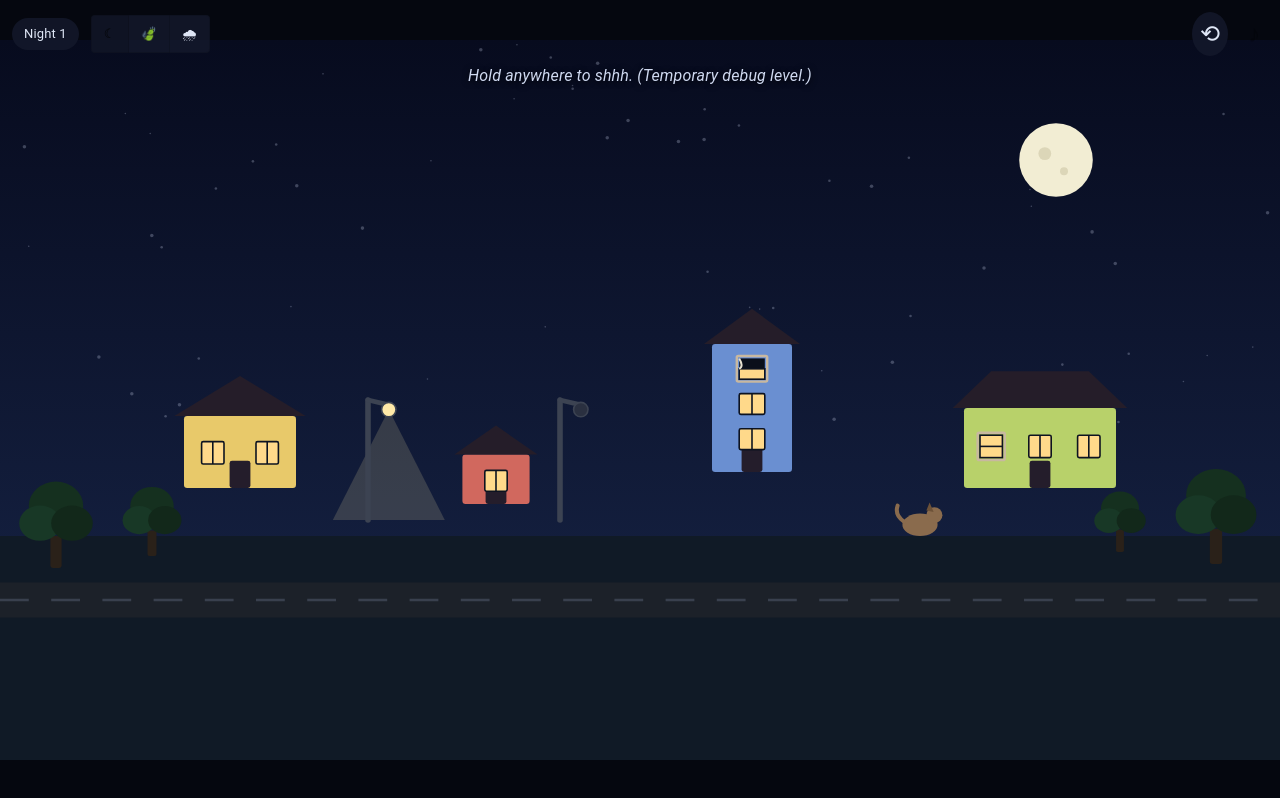
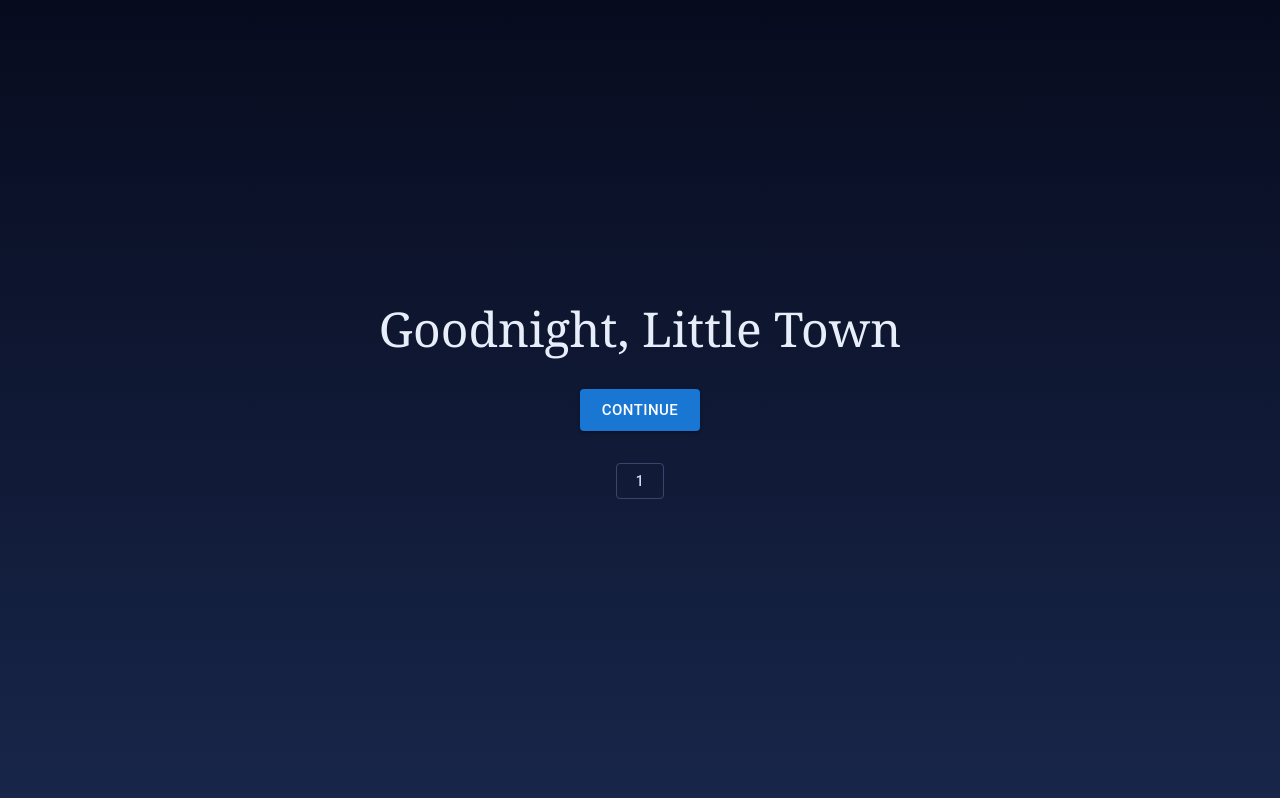
Before and after one commit to jonborchardt/goodnight, a React (Vite) app: page / in a window 1280 px wide. Built offline with nearby package versions, Linux system fonts and the light colour scheme.

Commit message:
feat: title screen, progress persistence, ending boundary, app state machine

```diff
--- a/index.html
+++ b/index.html
@@ -4,7 +4,7 @@
     <meta charset="UTF-8" />
     <link rel="icon" type="image/svg+xml" href="/favicon.svg" />
     <meta name="viewport" content="width=device-width, initial-scale=1.0" />
-    <title>goodnight</title>
+    <title>Goodnight, Little Town</title>
   </head>
   <body>
     <div id="root"></div>
--- a/src/App.tsx
+++ b/src/App.tsx
@@ -1,16 +1,85 @@
+import { useCallback, useEffect, useState } from 'react'
+import Box from '@mui/material/Box'
+import Fade from '@mui/material/Fade'
+import Typography from '@mui/material/Typography'
 import { LEVELS } from './game/levels'
+import { loadProgress, saveProgress } from './progress'
 import TownScene from './scene/TownScene'
+import EndingSequence from './ui/EndingSequence'
 import Hud from './ui/Hud'
+import TitleScreen from './ui/TitleScreen'
 import { useGameLoop } from './ui/useGameLoop'
 
-// Temporary shell so every scene task is visually verifiable.
-// Task 6 replaces this with the title/night/ending state machine.
-export default function App() {
-  const { state, controls } = useGameLoop(LEVELS[0])
+const GOODNIGHT_PAUSE_MS = 3000 // "Goodnight." breathes ~3 s before the next night
+
+// DEV-only deep link for playtesting: ?night=N jumps straight to night N.
+function initialNight(): number | null {
+  if (import.meta.env.DEV) {
+    const n = Number(new URLSearchParams(window.location.search).get('night'))
+    if (Number.isInteger(n) && n >= 1 && n <= LEVELS.length) return n
+  }
+  return null
+}
+
+function Night({ night, onAdvance }: { night: number; onAdvance: (next: number | null) => void }) {
+  const level = LEVELS[night - 1]
+  const { state, controls } = useGameLoop(level)
+  const isFinal = night === LEVELS.length
+  const complete = state.status === 'complete'
+
+  // Record progress the moment the night settles.
+  useEffect(() => {
+    if (!complete) return
+    const p = loadProgress()
+    const unlocked = Math.min(night + 1, LEVELS.length)
+    if (unlocked > p.highestNight) saveProgress({ highestNight: unlocked })
+  }, [complete, night])
+
+  // Ordinary nights: let the dark town breathe under "Goodnight.", then advance.
+  useEffect(() => {
+    if (!complete || isFinal) return
+    const t = window.setTimeout(() => onAdvance(night + 1), GOODNIGHT_PAUSE_MS)
+    return () => window.clearTimeout(t)
+  }, [complete, isFinal, night, onAdvance])
+
+  // Stable identity: Night re-renders every sim tick (even after 'complete'),
+  // so an inline arrow here would reset EndingSequence's timeout each frame.
+  const onEndingDone = useCallback(() => onAdvance(null), [onAdvance])
+
   return (
     <>
       <TownScene state={state} controls={controls} />
       <Hud state={state} controls={controls} />
+      {complete && !isFinal && (
+        <Fade in timeout={800}>
+          <Box
+            sx={{
+              position: 'fixed',
+              inset: 0,
+              display: 'flex',
+              alignItems: 'center',
+              justifyContent: 'center',
+              pointerEvents: 'none',
+            }}
+          >
+            <Typography
+              variant="h3"
+              sx={{ color: '#e8edfa', fontFamily: 'Georgia, serif', textShadow: '0 2px 12px #000' }}
+            >
+              Goodnight.
+            </Typography>
+          </Box>
+        </Fade>
+      )}
+      {complete && isFinal && <EndingSequence onDone={onEndingDone} />}
     </>
   )
 }
+
+export default function App() {
+  const [night, setNight] = useState<number | null>(initialNight)
+  if (night === null) {
+    return <TitleScreen highestNight={loadProgress().highestNight} onStart={setNight} />
+  }
+  return <Night key={night} night={night} onAdvance={setNight} />
+}
--- /dev/null
+++ b/src/progress.ts
@@ -0,0 +1,32 @@
+const KEY = 'goodnight.progress'
+
+export interface Progress {
+  highestNight: number
+}
+
+export function loadProgress(): Progress {
+  try {
+    const raw = localStorage.getItem(KEY)
+    if (raw) {
+      const p: unknown = JSON.parse(raw)
+      if (
+        typeof p === 'object' &&
+        p !== null &&
+        typeof (p as Progress).highestNight === 'number'
+      ) {
+        return { highestNight: Math.max(1, Math.min(10, (p as Progress).highestNight)) }
+      }
+    }
+  } catch {
+    // corrupted or unavailable storage: fall through to a fresh start
+  }
+  return { highestNight: 1 }
+}
+
+export function saveProgress(p: Progress): void {
+  try {
+    localStorage.setItem(KEY, JSON.stringify(p))
+  } catch {
+    // storage unavailable (private mode etc.) - progress just won't persist
+  }
+}
--- /dev/null
+++ b/src/ui/EndingSequence.tsx
@@ -0,0 +1,42 @@
+import { useEffect } from 'react'
+import Box from '@mui/material/Box'
+import Fade from '@mui/material/Fade'
+import Typography from '@mui/material/Typography'
+
+// PLAN 4 BOUNDARY: Plan 4 (nights authoring) replaces this component's body
+// with the full night-10 extended ending (dog curls up, traffic gone, the
+// tiny lone-window joke). The props are the stable contract: it is mounted
+// over the still-rendering, settled scene when the FINAL night completes,
+// and calls onDone() when the ending has played out (returns to title).
+export default function EndingSequence({ onDone }: { onDone: () => void }) {
+  useEffect(() => {
+    const t = window.setTimeout(onDone, 6000)
+    return () => window.clearTimeout(t)
+  }, [onDone])
+  return (
+    <Fade in timeout={1200}>
+      <Box
+        sx={{
+          position: 'fixed',
+          inset: 0,
+          display: 'flex',
+          flexDirection: 'column',
+          alignItems: 'center',
+          justifyContent: 'center',
+          gap: 2,
+          pointerEvents: 'none',
+        }}
+      >
+        <Typography
+          variant="h3"
+          sx={{ color: '#e8edfa', fontFamily: 'Georgia, serif', textAlign: 'center', textShadow: '0 2px 12px #000' }}
+        >
+          Goodnight, Little Town.
+        </Typography>
+        <Typography sx={{ color: '#b9c4de', textShadow: '0 1px 8px #000' }}>
+          Everyone is finally asleep.
+        </Typography>
+      </Box>
+    </Fade>
+  )
+}
--- /dev/null
+++ b/src/ui/TitleScreen.tsx
@@ -0,0 +1,48 @@
+import Box from '@mui/material/Box'
+import Button from '@mui/material/Button'
+import Stack from '@mui/material/Stack'
+import Typography from '@mui/material/Typography'
+import { LEVELS } from '../game/levels'
+
+export default function TitleScreen({
+  highestNight,
+  onStart,
+}: {
+  highestNight: number
+  onStart: (night: number) => void
+}) {
+  const maxNight = Math.min(highestNight, LEVELS.length)
+  return (
+    <Box
+      sx={{
+        position: 'fixed',
+        inset: 0,
+        display: 'flex',
+        flexDirection: 'column',
+        alignItems: 'center',
+        justifyContent: 'center',
+        gap: 4,
+        background: 'linear-gradient(#070b1e, #18264a)',
+      }}
+    >
+      <Typography variant="h3" sx={{ color: '#e8edfa', fontFamily: 'Georgia, serif', textAlign: 'center' }}>
+        Goodnight, Little Town
+      </Typography>
+      <Button variant="contained" size="large" onClick={() => onStart(maxNight)}>
+        Continue
+      </Button>
+      <Stack direction="row" spacing={1} useFlexGap sx={{ maxWidth: 480, flexWrap: 'wrap', justifyContent: 'center' }}>
+        {LEVELS.slice(0, maxNight).map((lv) => (
+          <Button
+            key={lv.night}
+            variant="outlined"
+            onClick={() => onStart(lv.night)}
+            sx={{ minWidth: 48, color: '#cfd9f0', borderColor: '#39456b' }}
+          >
+            {lv.night}
+          </Button>
+        ))}
+      </Stack>
+    </Box>
+  )
+}
```
